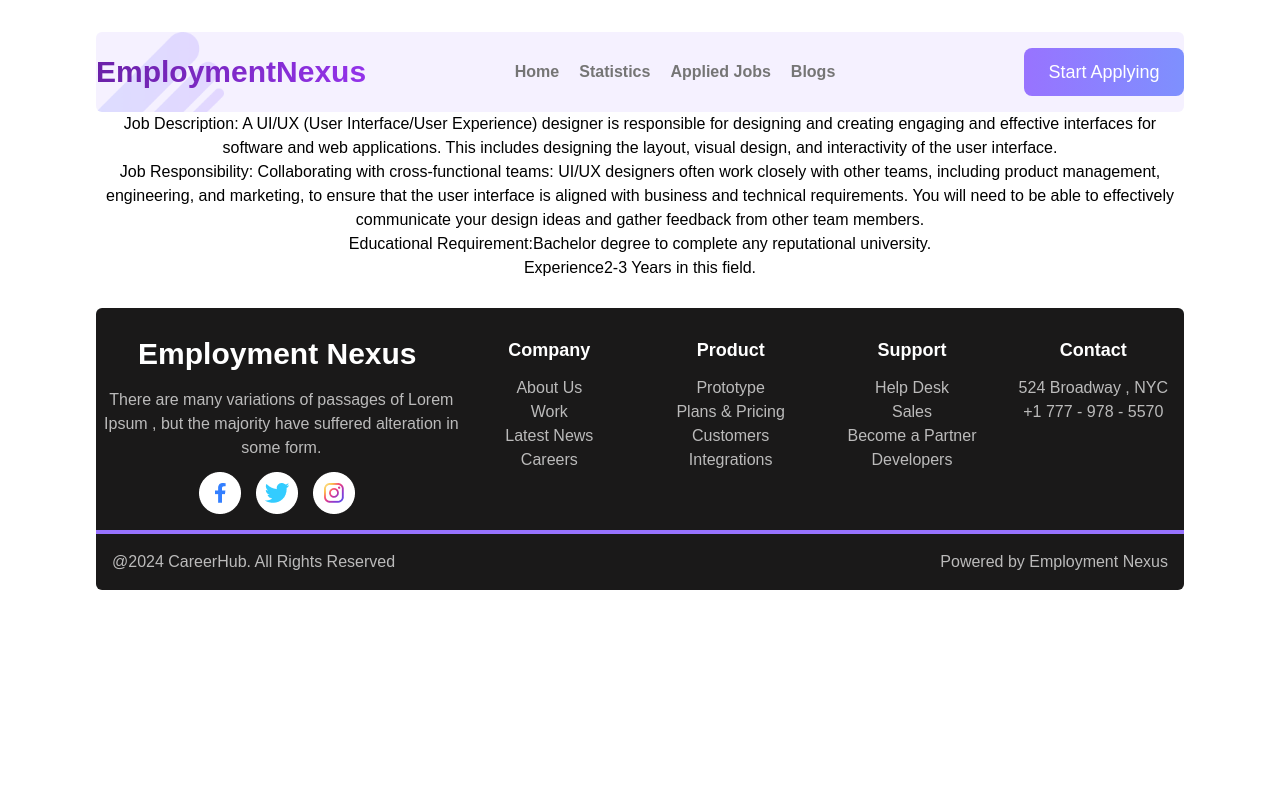
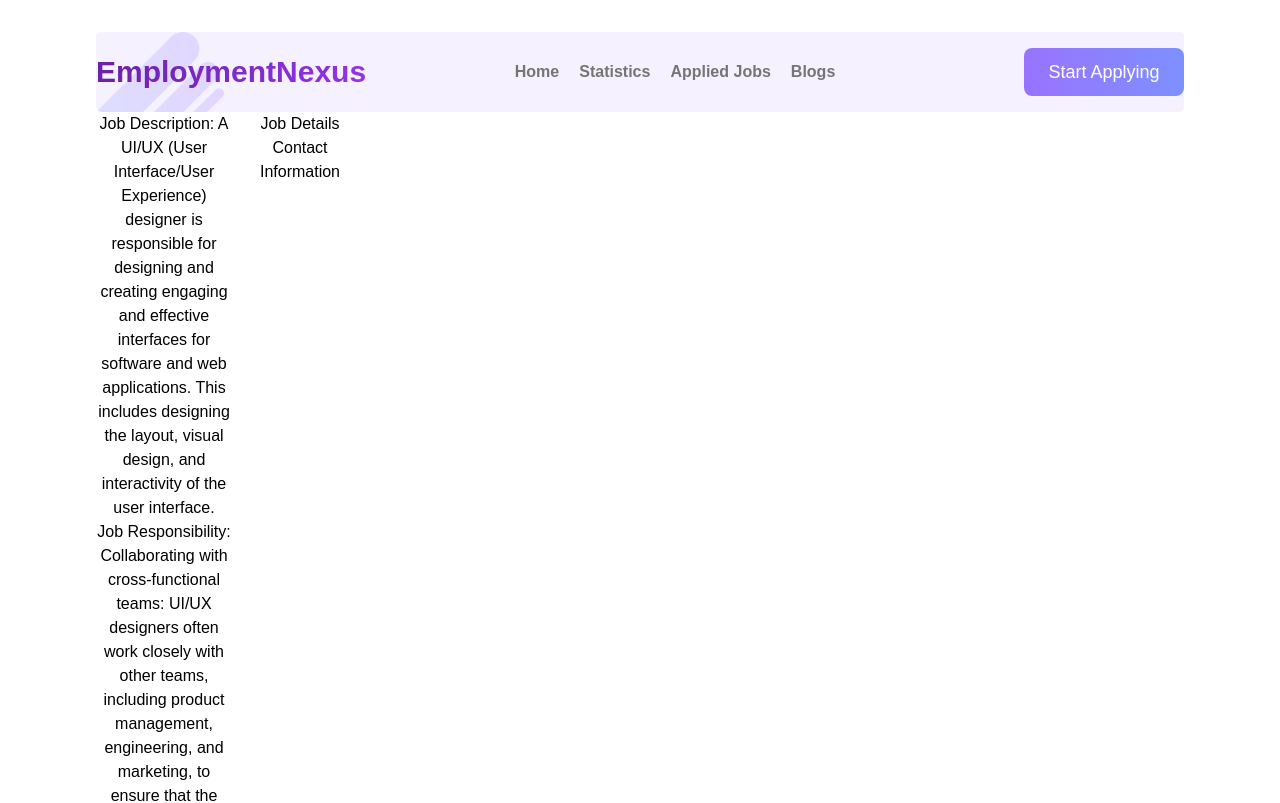
Before and after one commit to mrfhmd7/employment-nexus, a React (Vite) app: page /details/1 in a window 1280 px wide. Shown: the top 803 px of the page. Built offline with nearby package versions, Linux system fonts and the light colour scheme.

Commit message:
add info of contanct and details

```diff
--- a/src/components/JobDetails/JobDetails.jsx
+++ b/src/components/JobDetails/JobDetails.jsx
@@ -12,8 +12,8 @@ const JobDetails = () => {
      console.log(jobDetail);
 
      return (
-          <div>
-               <div>
+          <div className='grid grid-cols-8'>
+               <div >
                     <p>
                          <span>Job Description: </span>
                          {jobDetail.job_description}
@@ -32,7 +32,8 @@ const JobDetails = () => {
                     </p>
                </div>
                <div>
-
+                    <h4>Job Details</h4>
+                    <h4>Contact Information</h4>
                </div>
           </div>
      );
```
